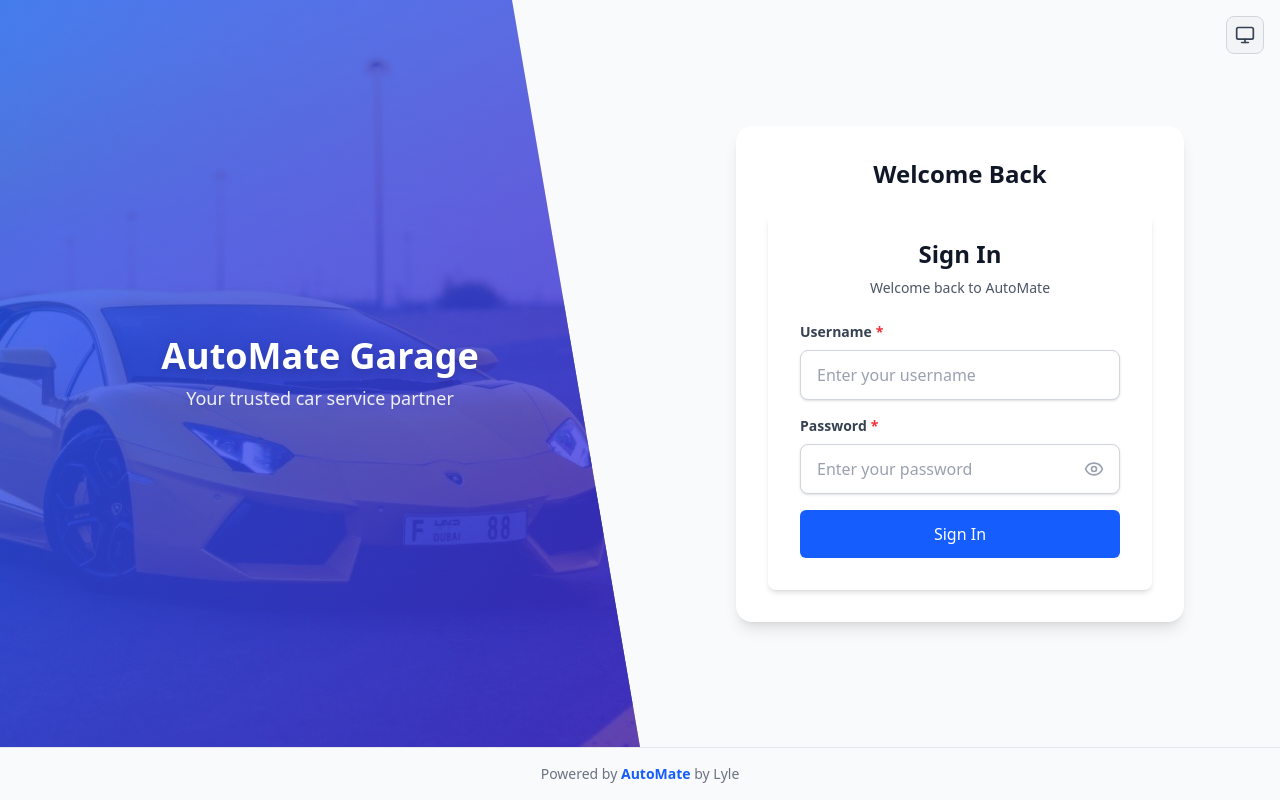
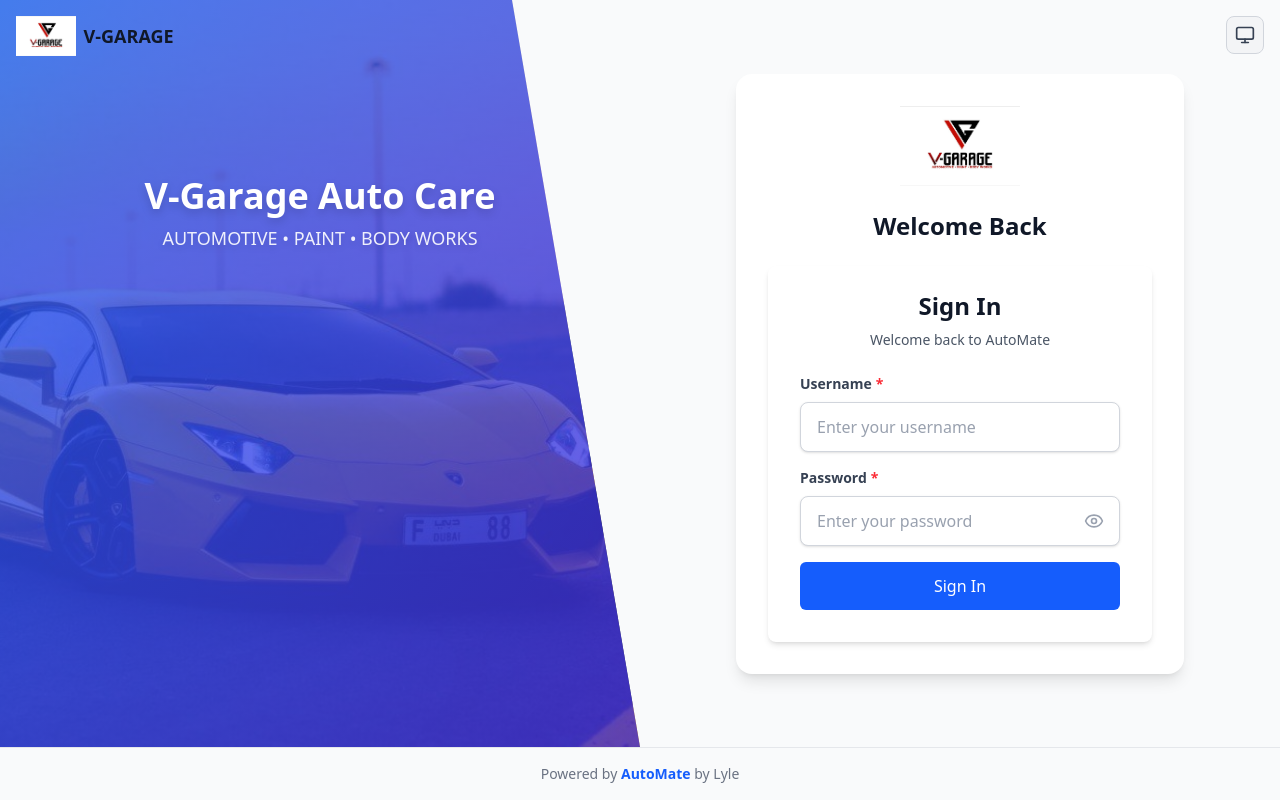
Before and after one commit to lyle0129/AutoMate, a React (Vite) app in the folder frontend/AutoMate/: page /login in a window 1280 px wide. Built offline with nearby package versions, Linux system fonts and the light colour scheme; no server answers.

Commit message:
Added Logo

```diff
--- a/frontend/AutoMate/src/components/layout/Header.jsx
+++ b/frontend/AutoMate/src/components/layout/Header.jsx
@@ -2,6 +2,7 @@ import { useState } from 'react';
 import { Menu, X, User, LogOut } from 'lucide-react';
 import { useAuth } from '../../hooks/useAuth';
 import ThemeToggle from './ThemeToggle';
+import logo from "../../assets/logo.jpg" ;
 
 /**
  * Header component with user info, theme toggle, and mobile menu control
@@ -40,9 +41,14 @@ const Header = ({ isMobileMenuOpen, onMobileMenuToggle }) => {
           </button>
 
           <div className="ml-4 lg:ml-0">
-            <h1 className="text-xl font-semibold text-gray-900 dark:text-white">
-              AutoMate
-            </h1>
+            <div className="fixed top-4 left-4 z-50 flex items-center space-x-2">
+              <img
+                src={logo}
+                alt="V-Garage Logo"
+                className="h-10 w-auto"
+              />
+              <span className="text-lg font-bold text-gray-900 dark:text-gray-100">V-GARAGE</span>
+            </div>
           </div>
         </div>
 
--- a/frontend/AutoMate/src/pages/auth/Login.jsx
+++ b/frontend/AutoMate/src/pages/auth/Login.jsx
@@ -4,6 +4,7 @@ import { useAuth } from '../../hooks/useAuth';
 import LoginForm from '../../components/forms/LoginForm';
 import { ThemeToggle } from '../../components/layout';
 import car from "../../assets/car.jpg" ;
+import logo from "../../assets/logo.jpg" ;
 
 const Login = () => {
   const { isAuthenticated, isLoading } = useAuth();
@@ -42,6 +43,14 @@ const Login = () => {
       {/* Theme toggle (fixed and visible on all devices) */}
       <div className="fixed top-4 right-4 z-50">
         <ThemeToggle size="md" />
+        <div className="fixed top-4 left-4 z-50 flex items-center space-x-2">
+          <img
+            src={logo}
+            alt="V-Garage Logo"
+            className="h-10 w-auto"
+          />
+          <span className="text-lg font-bold text-gray-900 dark:text-gray-100">V-GARAGE</span>
+        </div>
       </div>
 
       <div className="flex flex-1 flex-col lg:flex-row">
@@ -76,12 +85,12 @@ const Login = () => {
           <div className="block lg:hidden absolute inset-0 bg-gradient-to-br from-blue-600/70 to-indigo-700/70 dark:from-blue-800/70 dark:to-indigo-900/70"></div>
 
           {/* Text overlay */}
-          <div className="absolute inset-0 flex flex-col items-center justify-center text-center px-6 z-10">
+          <div className="absolute inset-0 flex flex-col items-center justify-center text-center px-6 z-10 transform -translate-y-40">
             <h1 className="text-3xl sm:text-4xl font-extrabold text-white drop-shadow-lg">
-              AutoMate Garage
+              V-Garage Auto Care
             </h1>
             <p className="text-base sm:text-lg text-white/90 mt-2 drop-shadow-md">
-              Your trusted car service partner
+            AUTOMOTIVE • PAINT • BODY WORKS
             </p>
           </div>
         </div>
@@ -89,6 +98,14 @@ const Login = () => {
         {/* Right side – Login form */}
         <div className="flex flex-col justify-center items-center w-full lg:w-1/2 p-8 sm:p-12">
           <div className="w-full max-w-md bg-white dark:bg-gray-800 rounded-2xl shadow-lg p-8 transition-colors duration-200">
+            {/* Logo */}
+            <div className="flex justify-center mb-6">
+              <img
+                src={logo}
+                alt="V-Garage Logo"
+                className="h-20 w-auto"
+              />
+            </div>
             <h2 className="text-2xl font-bold text-center text-gray-900 dark:text-gray-100 mb-6">
               Welcome Back
             </h2>
```
Also changed, not shown: frontend/AutoMate/src/assets/logo.jpg (added).
